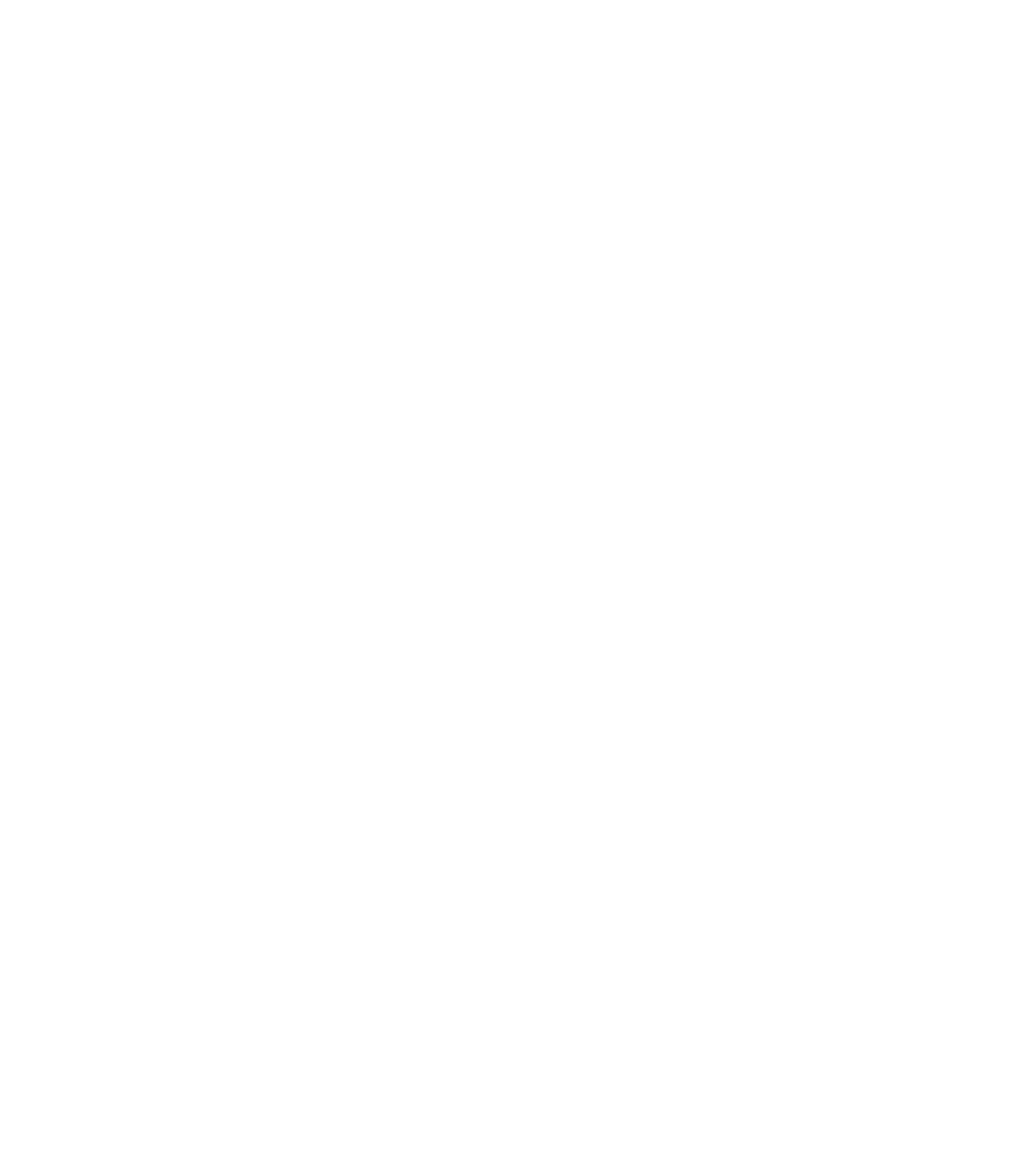
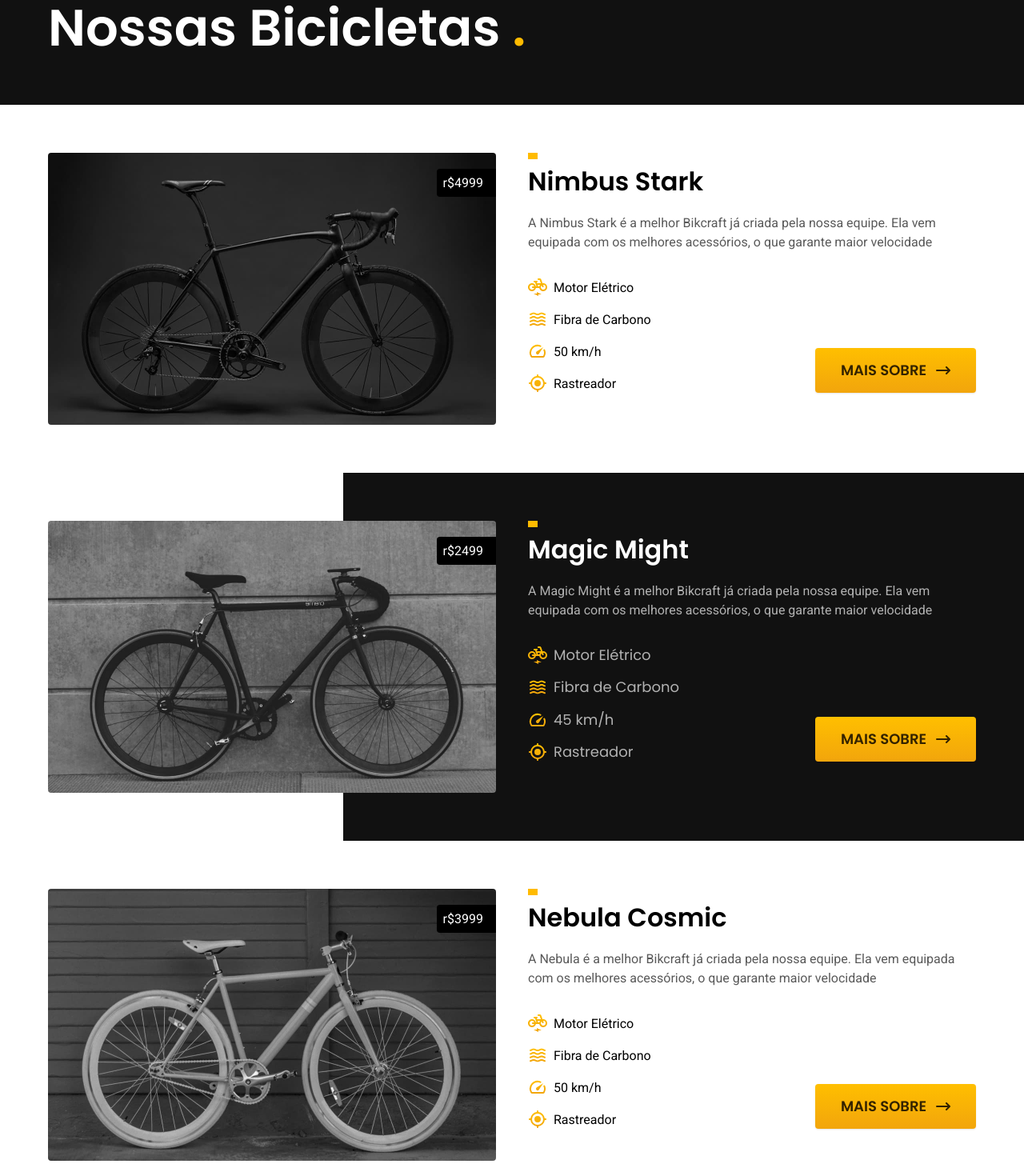
Before and after one commit to GHERARDI-JOAO/bikcraft-react, a React (Vite) app: page /bicicletas in a window 1280 px wide. Before the commit this address had no page. Shown: the part 200-1670 px from the top of the page at 80% size. Before the commit the page ends 800 px from the top, so only its background shows below. Built offline with nearby package versions, Linux system fonts and the light colour scheme.

Commit message:
Feita a página Bicicletas. Também atualizada as rotas

```diff
--- a/src/App.jsx
+++ b/src/App.jsx
@@ -2,6 +2,7 @@
 import { BrowserRouter, Routes, Route } from "react-router-dom";
 import Inicial from "./pages/inicial/Inicial";
 import Termos from "./pages/Termos/Termos";
+import Bicicletas from "./pages/Bicicletas/Bicicletas";
 
 const App = () => {
   return (
@@ -11,6 +12,7 @@
         <Route path="/" element={<Inicial />} />
         {/* Outras páginas */}
         <Route path="/termos" element={<Termos />} />
+        <Route path="/bicicletas" element={<Bicicletas />} />
       </Routes>
     </BrowserRouter>
   );
--- a/src/components/Button/Button.css
+++ b/src/components/Button/Button.css
@@ -22,6 +22,24 @@
   color: var(--cor-2);
 }
 
+.Button.seta::after {
+  content: "";
+  display: inline-block;
+  width: 18px;
+  height: 10px;
+  margin-left: 12px;
+  background: url(../../assets/img/icones/seta.svg);
+  transition: transform 0.3s;
+}
+
+.Button.seta {
+  display: flex;
+  align-items: center;
+}
+
+.Button.seta:hover::after {
+  transform: translateX(4px);
+}
 .Button.secundario:hover {
   background: var(--cor-9);
 }
--- a/src/pages/Bicicletas/Bicicletas.css
+++ b/src/pages/Bicicletas/Bicicletas.css
@@ -0,0 +1,104 @@
+.bicicletas-container {
+  box-sizing: border-box;
+  max-width: 1200px;
+  padding-left: 20px;
+  padding-right: 20px;
+  margin-left: auto;
+  margin-right: auto;
+  display: grid;
+  grid-template-columns: 1fr 1fr;
+  gap: 40px;
+  padding-top: 60px;
+  padding-bottom: 60px;
+}
+
+.bicicletas-bg {
+  background: linear-gradient(to right, var(--cor-0) 33.5%, var(--cor-11) 0%);
+}
+
+.bicicletas-imagem {
+  position: relative;
+}
+
+.bicicletas-imagem span {
+  background: var(--cor-12);
+  padding: 8px 16px 8px 8px;
+  display: inline-block;
+  position: absolute;
+  top: 20px;
+  right: 0px;
+  border-radius: 4px 0 0 4px;
+}
+
+.bicicletas-conteudo {
+  display: grid;
+  grid-template-columns: 1fr auto;
+  align-content: start;
+}
+
+.bicicletas-conteudo h2,
+.bicicletas-conteudo p {
+  grid-column: 1/-1;
+}
+
+.bicicletas-container h2 {
+  margin-bottom: 20px;
+}
+
+.bicicletas-container h2::before {
+  content: "";
+  display: block;
+  width: 12px;
+  height: 8px;
+  background-color: var(--cor-p1);
+  margin-bottom: 8px;
+}
+
+.bicicletas-container p {
+  margin-bottom: 32px;
+}
+
+.bicicletas-container a {
+  place-self: end;
+}
+
+.bicicletas-container li {
+  display: flex;
+  align-items: center;
+}
+
+.bicicletas-conteudo img {
+  width: 24px;
+  margin-right: 8px;
+}
+
+.bicicletas-container ul {
+  display: grid;
+  gap: 16px;
+}
+
+@media (max-width: 800px) {
+  .bicicleta {
+    grid-template-columns: 1fr;
+    gap: 20px;
+    padding-top: 40px;
+    padding-bottom: 40px;
+  }
+  .bicicletas-bg {
+    background: var(--cor-11);
+  }
+}
+
+@media (max-width: 600px) {
+  .bicicletas-conteudo {
+    grid-template-columns: 1fr;
+  }
+  .bicicletas-container a {
+    place-self: start;
+  }
+  .bicicletas-container ul {
+    margin-bottom: 32px;
+    grid-template-columns: 1fr 1fr;
+    font-size: 1rem;
+  }
+}
--- a/src/pages/Bicicletas/Bicicletas.jsx
+++ b/src/pages/Bicicletas/Bicicletas.jsx
@@ -0,0 +1,142 @@
+import React from "react";
+import NavBar from "../../components/NavBar/NavBar";
+import Footer from "../../components/Footer/Footer";
+import "./Bicicletas.css";
+import Nimbus from "../../assets/img/bicicletas/nimbus.jpg";
+import Magic from "../../assets/img/bicicletas/magic.jpg";
+import Nebula from "../../assets/img/bicicletas/nebula.jpg";
+import Eletrica from "../../assets/img/icones/eletrica.svg";
+import Carbono from "../../assets/img/icones/carbono.svg";
+import Velocidade from "../../assets/img/icones/velocidade.svg";
+import Rastreador from "../../assets/img/icones/rastreador.svg";
+
+function Bicicletas() {
+  return (
+    <>
+      <NavBar />
+      <main className="">
+        <div className="titulo-bg">
+          <div className="titulo-container">
+            <p className="font-2-l-b cor-5">Escolha a melhor pra você</p>
+            <h1 className="font-1-xxl cor-0">
+              Nossas Bicicletas <span className="cor-p1">.</span>
+            </h1>
+          </div>
+        </div>
+
+        <div className="bicicletas-container">
+          <div className="bicicletas-imagem">
+            <img src={Nimbus} alt="Bicicleta Preta" />
+            <span className="font-2-n cor-0">r$4999</span>
+          </div>
+          <div className="bicicletas-conteudo">
+            <h2 className="font-1-xl">Nimbus Stark</h2>
+            <p className="font-2-s cor-8">
+              A Nimbus Stark é a melhor Bikcraft já criada pela nossa equipe.
+              Ela vem equipada com os melhores acessórios, o que garante maior
+              velocidade
+            </p>
+            <ul font-1-m cor-8>
+              <li>
+                <img src={Eletrica} alt="" />
+                Motor Elétrico
+              </li>
+              <li>
+                <img src={Carbono} alt="" />
+                Fibra de Carbono
+              </li>
+              <li>
+                <img src={Velocidade} alt="" />
+                50 km/h
+              </li>
+              <li>
+                <img src={Rastreador} alt="" />
+                Rastreador
+              </li>
+            </ul>
+            <a className="Button seta" href="./nimbus">
+              MAIS SOBRE
+            </a>
+          </div>
+        </div>
+
+        <div className="bicicletas-bg">
+          <div className="bicicletas-container">
+            <div className="bicicletas-imagem">
+              <img src={Magic} alt="Bicicleta Preta" />
+              <span className="font-2-n cor-0">r$2499</span>
+            </div>
+            <div className="bicicletas-conteudo">
+              <h2 className="font-1-xl cor-0">Magic Might</h2>
+              <p className="font-2-s cor-5">
+                A Magic Might é a melhor Bikcraft já criada pela nossa equipe.
+                Ela vem equipada com os melhores acessórios, o que garante maior
+                velocidade
+              </p>
+              <ul className="font-1-m cor-5">
+                <li>
+                  <img src={Eletrica} alt="" />
+                  Motor Elétrico
+                </li>
+                <li>
+                  <img src={Carbono} alt="" />
+                  Fibra de Carbono
+                </li>
+                <li>
+                  <img src={Velocidade} alt="" />
+                  45 km/h
+                </li>
+                <li>
+                  <img src={Rastreador} alt="" />
+                  Rastreador
+                </li>
+              </ul>
+              <a className="Button seta" href="./magic">
+                MAIS SOBRE
+              </a>
+            </div>
+          </div>
+        </div>
+
+        <div className="bicicletas-container">
+          <div className="bicicletas-imagem">
+            <img src={Nebula} alt="Bicicleta Preta" />
+            <span className="font-2-n cor-0">r$3999</span>
+          </div>
+          <div className="bicicletas-conteudo">
+            <h2 className="font-1-xl">Nebula Cosmic</h2>
+            <p className="font-2-s cor-8">
+              A Nebula é a melhor Bikcraft já criada pela nossa equipe. Ela vem
+              equipada com os melhores acessórios, o que garante maior
+              velocidade
+            </p>
+            <ul font-1-m cor-8>
+              <li>
+                <img src={Eletrica} alt="" />
+                Motor Elétrico
+              </li>
+              <li>
+                <img src={Carbono} alt="" />
+                Fibra de Carbono
+              </li>
+              <li>
+                <img src={Velocidade} alt="" />
+                50 km/h
+              </li>
+              <li>
+                <img src={Rastreador} alt="" />
+                Rastreador
+              </li>
+            </ul>
+            <a className="Button seta" href="./nebula">
+              MAIS SOBRE
+            </a>
+          </div>
+        </div>
+      </main>
+      <Footer />
+    </>
+  );
+}
+
+export default Bicicletas;
```
